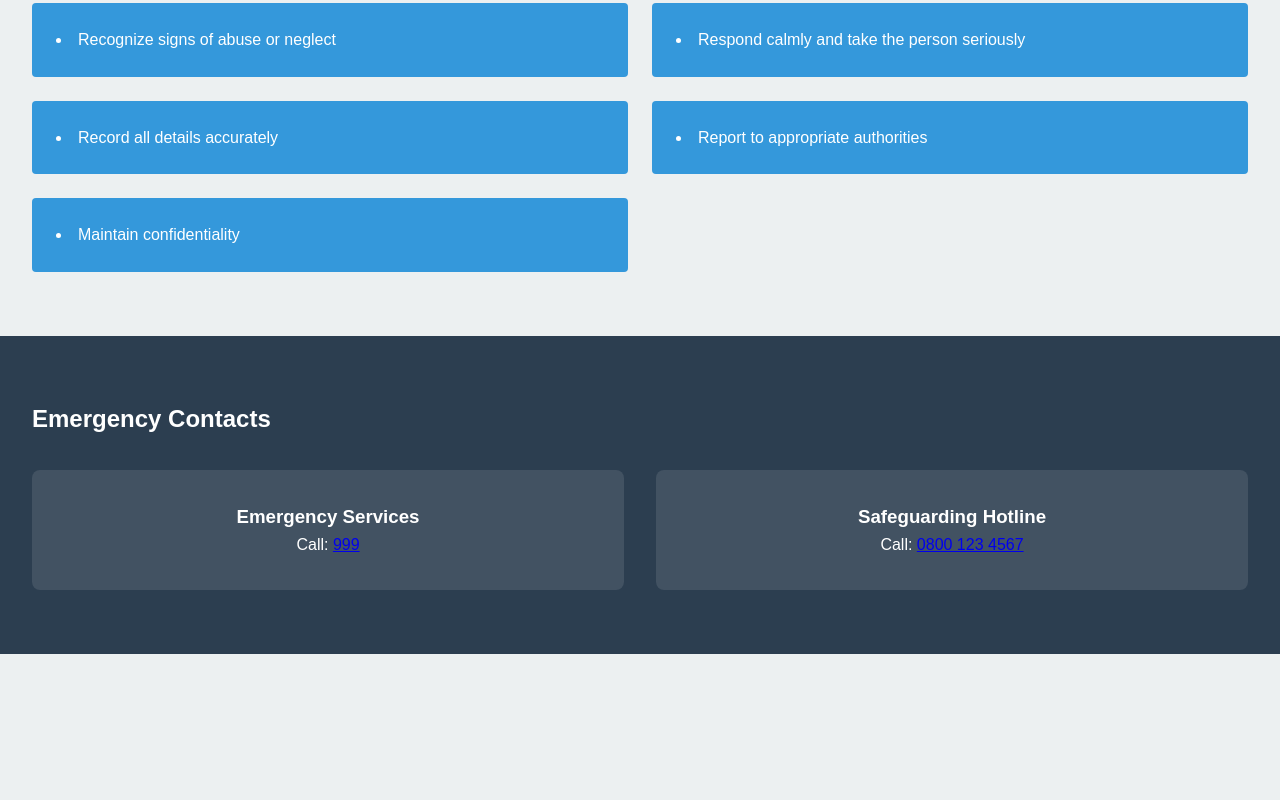
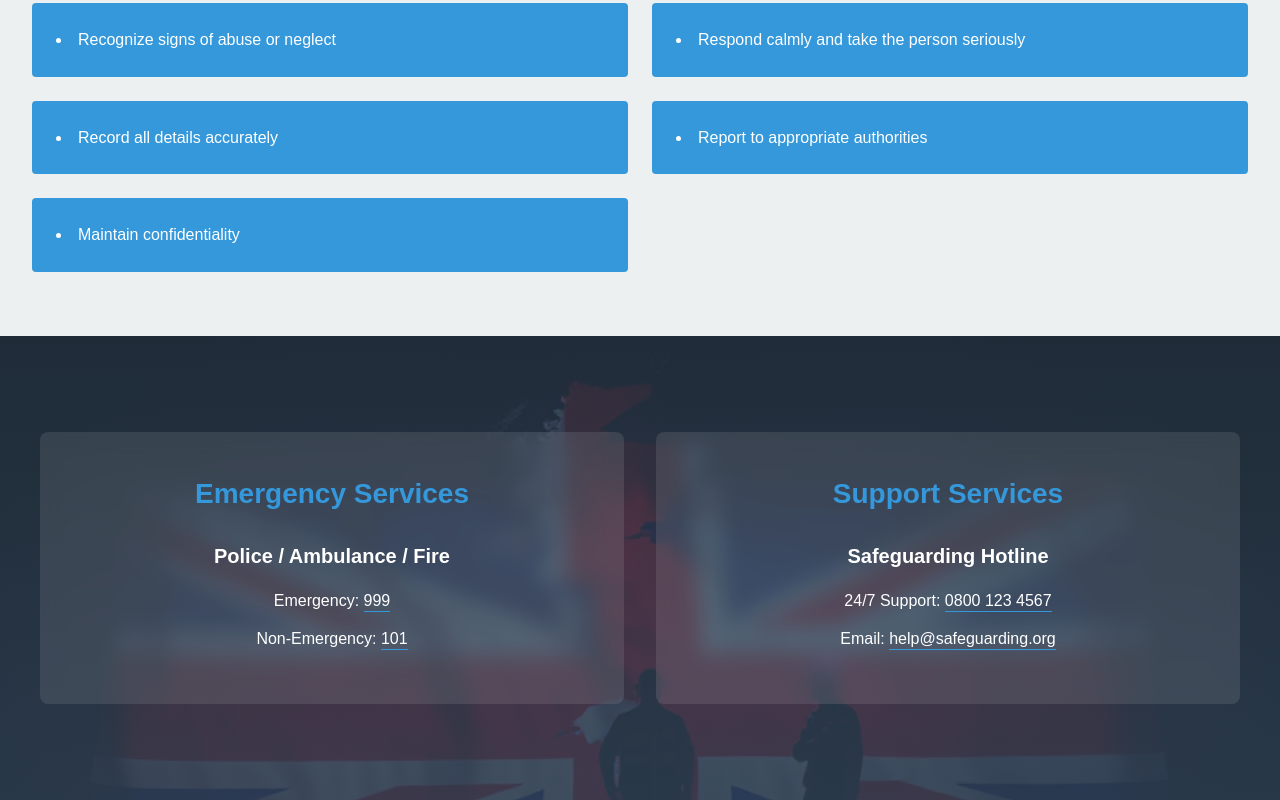
Before and after one commit to AndisPerime/safeguarding-practices, a plain HTML site: page index.html in a window 1280 px wide. Shown: the part 755-1555 px from the top of the page. Before the commit the page ends 1409 px from the top, so only its background shows below. Drawn offline with Linux system fonts and the light colour scheme.

Commit message:
Updated head of index.html

```diff
--- a/assets/css/styles.css
+++ b/assets/css/styles.css
@@ -117,9 +117,19 @@ body {
 
 /* Contact Section */
 .contact-section {
-    background-color: var(--primary-color);
+    background: linear-gradient(rgba(44, 62, 80, 0.7), rgba(44, 62, 80, 0.9)),
+                url('../images/ukflag-service.webp');
+    background-size: 100% auto;
+    background-position: top center;
+    background-repeat: no-repeat;
     color: white;
-    padding: 4rem 2rem;
+    padding: 6rem 2rem;
+    position: relative;
+    width: 100%;
+    min-height: 40vh;
+    display: flex;
+    align-items: center;
+    justify-content: center;
 }
 
 .contact-grid {
@@ -176,3 +186,61 @@ button:focus {
         grid-template-columns: 1fr;
     }
 }
+
+/* Footer Section */
+.footer-content {
+    width: 100%;
+    max-width: 1200px;
+    margin: 0 auto;
+    display: grid;
+    grid-template-columns: repeat(2, 1fr);
+    gap: 2rem;
+    align-items: start;
+}
+
+.footer-card {
+    background: rgba(255, 255, 255, 0.1);
+    padding: 2.5rem;
+    border-radius: 8px;
+    text-align: center;
+    backdrop-filter: blur(10px);
+    transition: transform 0.3s ease;
+}
+
+.footer-card:hover {
+    transform: translateY(-5px);
+}
+
+.footer-card h2 {
+    font-size: 1.75rem;
+    margin-bottom: 1.5rem;
+    color: var(--secondary-color);
+}
+
+.card-content h3 {
+    font-size: 1.25rem;
+    margin-bottom: 1rem;
+    color: white;
+}
+
+.card-content p {
+    margin-bottom: 0.75rem;
+}
+
+.card-content a {
+    color: white;
+    text-decoration: none;
+    border-bottom: 1px solid var(--secondary-color);
+    padding-bottom: 2px;
+    transition: color 0.2s ease;
+}
+
+.card-content a:hover {
+    color: var(--secondary-color);
+}
+
+@media (max-width: 768px) {
+    .footer-content {
+        grid-template-columns: 1fr;
+    }
+}
--- a/index.html
+++ b/index.html
@@ -5,6 +5,13 @@
     <meta name="viewport" content="width=device-width, initial-scale=1.0">
     <meta name="description" content="Guide to understanding and implementing safeguarding practices">
     <title>Safeguarding Practices Guide</title>
+    <!-- Favicons -->
+    <link rel="shortcut icon" href="/favicon.ico" type="image/x-icon">
+    <link rel="icon" type="image/png" sizes="16x16" href="/assets/favicon/favicon-16x16.png">
+    <link rel="icon" type="image/png" sizes="32x32" href="/assets/favicon/favicon-32x32.png">
+    <link rel="apple-touch-icon" sizes="180x180" href="/assets/favicon/apple-touch-icon.png">
+    <meta name="theme-color" content="#3498db">
+    <!-- Stylesheet -->
     <link rel="stylesheet" href="assets/css/styles.css">
 </head>
 <body>
@@ -45,15 +52,22 @@
     </main>
 
     <footer class="contact-section" role="contentinfo" aria-label="Emergency contact information">
-        <h2 id="emergency-contacts">Emergency Contacts</h2>
-        <div class="contact-grid" role="list">
-            <div class="contact-card" role="listitem">
-                <h3>Emergency Services</h3>
-                <p>Call: <a href="tel:999" aria-label="Call emergency services">999</a></p>
+        <div class="footer-content">
+            <div class="footer-card">
+                <h2>Emergency Services</h2>
+                <div class="card-content">
+                    <h3>Police / Ambulance / Fire</h3>
+                    <p>Emergency: <a href="tel:999" aria-label="Call emergency services">999</a></p>
+                    <p>Non-Emergency: <a href="tel:101" aria-label="Call non-emergency services">101</a></p>
+                </div>
             </div>
-            <div class="contact-card" role="listitem">
-                <h3>Safeguarding Hotline</h3>
-                <p>Call: <a href="tel:08001234567" aria-label="Call safeguarding hotline">0800 123 4567</a></p>
+            <div class="footer-card">
+                <h2>Support Services</h2>
+                <div class="card-content">
+                    <h3>Safeguarding Hotline</h3>
+                    <p>24/7 Support: <a href="tel:08001234567" aria-label="Call safeguarding hotline">0800 123 4567</a></p>
+                    <p>Email: <a href="mailto:help@safeguarding.org">help@safeguarding.org</a></p>
+                </div>
             </div>
         </div>
     </footer>
```
Also changed, not shown: assets/images/ukflag-service.webp (added).
